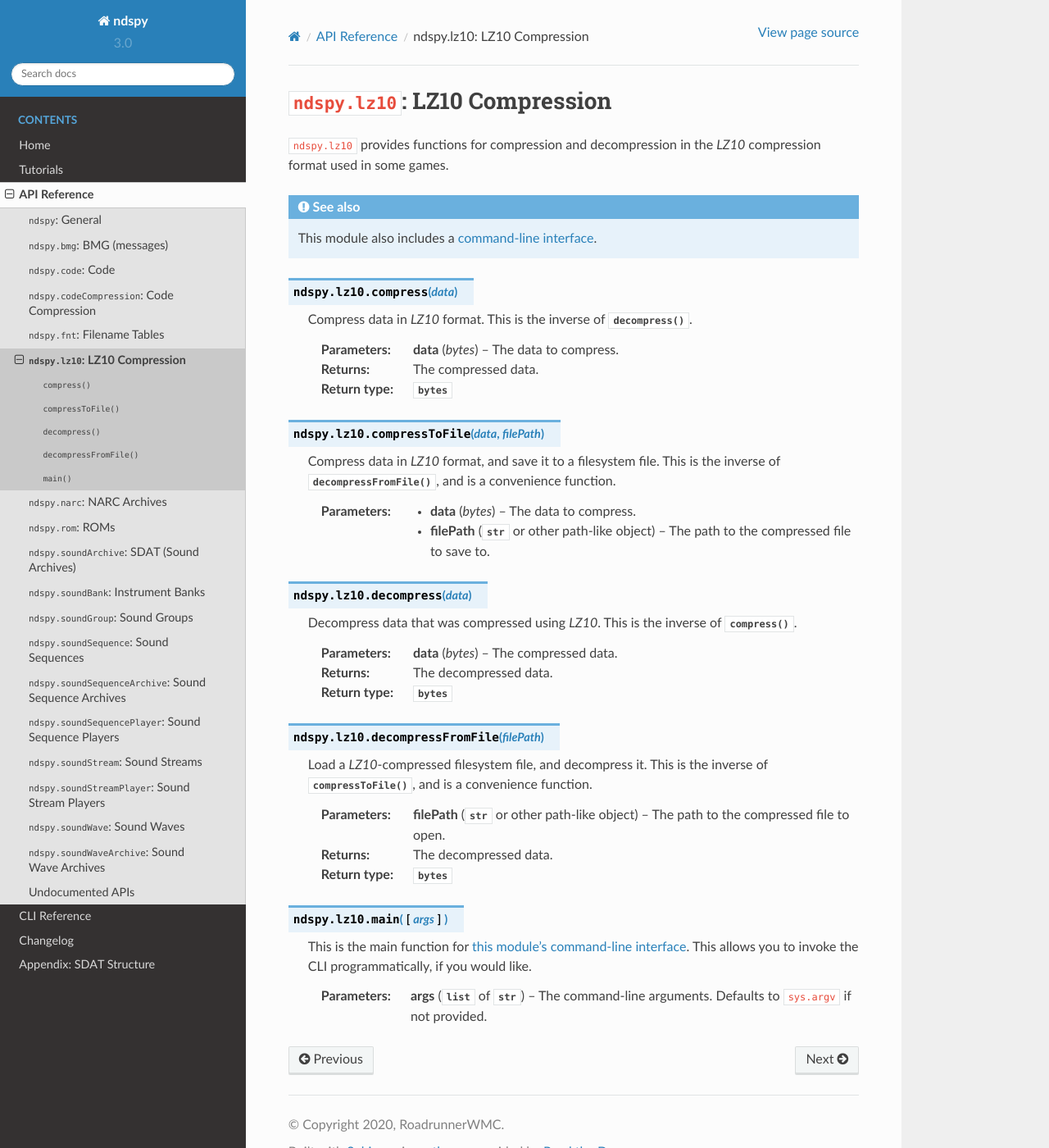
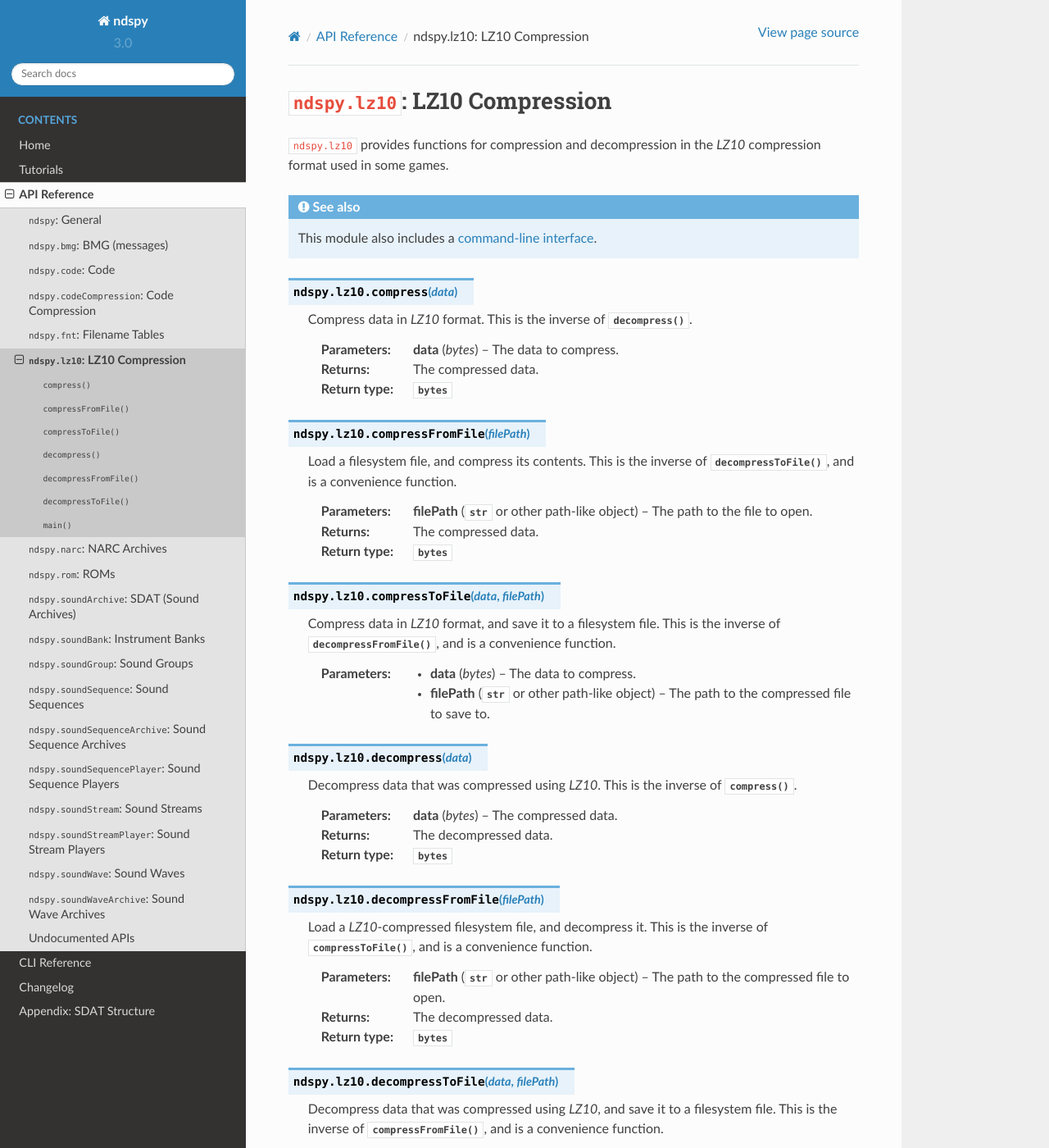
Before and after one commit to RoadrunnerWMC/ndspy, a Sphinx documentation site: the page built from docs/source/api/lz10.rst, in a window 1280 px wide and 1400 px high. Shown: the whole window at 82% size. Built offline with Sphinx 7.4.7 and the Read the Docs theme 2.0.0, drawn with Linux system fonts in a browser that asks for light colours; some of the changed text lies outside the part shown.

Commit message:
Add ndspy.lz10.compressFromFile() and ndspy.lz10.decompressToFile()
I can see why I didn't have these originally, but there are some perfectly valid reasons why these additional functions would be helpful.

```diff
--- a/docs/source/api/lz10.rst
+++ b/docs/source/api/lz10.rst
@@ -40,6 +40,18 @@
     :rtype: :py:class:`bytes`
 
 
+.. py:function:: compressFromFile(filePath)
+
+    Load a filesystem file, and compress its contents. This is the inverse of
+    :py:func:`decompressToFile`, and is a convenience function.
+
+    :param filePath: The path to the file to open.
+    :type filePath: :py:class:`str` or other path-like object
+
+    :returns: The compressed data.
+    :rtype: :py:class:`bytes`
+
+
 .. py:function:: compressToFile(data, filePath)
 
     Compress data in *LZ10* format, and save it to a filesystem file. This is
@@ -75,6 +87,18 @@
     :rtype: :py:class:`bytes`
 
 
+.. py:function:: decompressToFile(data, filePath)
+
+    Decompress data that was compressed using *LZ10*, and save it to a
+    filesystem file. This is the inverse of :py:func:`compressFromFile`, and is
+    a convenience function.
+
+    :param bytes data: The data to decompress.
+
+    :param filePath: The path to the file to save to.
+    :type filePath: :py:class:`str` or other path-like object
+
+
 .. py:function:: main([args])
 
     This is the main function for :doc:`this module's command-line interface
```
Also changed, not shown: 1 other file.
